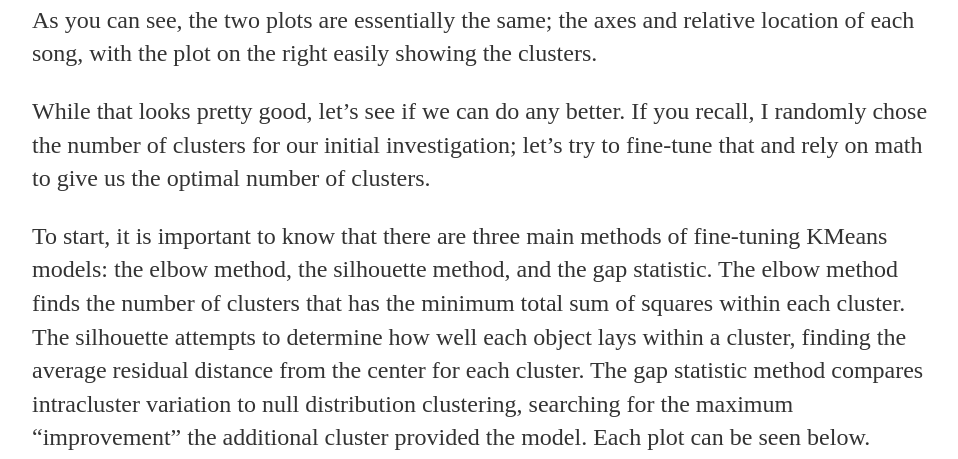
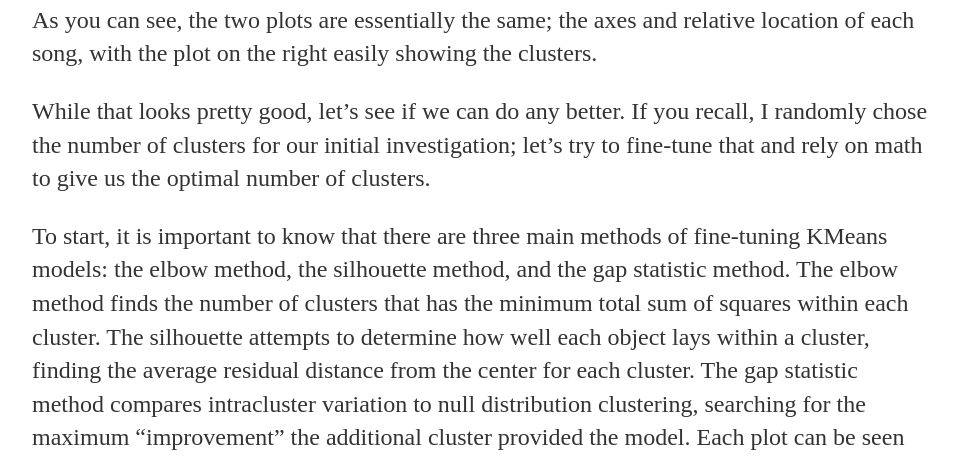
Before and after one commit to mtnartker/mtnartker.github.io, a Jekyll site: the page built from _posts/2020-08-15-spotify-api-spotifyr-intro.md, in a window 1280 px wide and 1400 px high, scrolled down 3549 px, cut to the strip 37-496 px from the top of the window. Shown: the whole strip, without its empty margins (160-1118 px from the left). Built offline with Jekyll 4.4.1, drawn with Linux system fonts in a browser that asks for light colours; some of the changed text lies outside the part shown.

Commit message:
Update 2020-08-15-spotify-api-spotifyr-intro.md

```diff
--- a/_posts/2020-08-15-spotify-api-spotifyr-intro.md
+++ b/_posts/2020-08-15-spotify-api-spotifyr-intro.md
@@ -28,11 +28,11 @@
 
 While that looks pretty good, let’s see if we can do any better. If you recall, I randomly chose the number of clusters for our initial investigation; let’s try to fine-tune that and rely on math to give us the optimal number of clusters.
 
-To start, it is important to know that there are three main methods of fine-tuning KMeans models: the elbow method, the silhouette method, and the gap statistic. The elbow method finds the number of clusters that has the minimum total sum of squares within each cluster. The silhouette attempts to determine how well each object lays within a cluster, finding the average residual distance from the center for each cluster. The gap statistic method compares intracluster variation to null distribution clustering, searching for the maximum “improvement” the additional cluster provided the model. Each plot can be seen below.
+To start, it is important to know that there are three main methods of fine-tuning KMeans models: the elbow method, the silhouette method, and the gap statistic method. The elbow method finds the number of clusters that has the minimum total sum of squares within each cluster. The silhouette attempts to determine how well each object lays within a cluster, finding the average residual distance from the center for each cluster. The gap statistic method compares intracluster variation to null distribution clustering, searching for the maximum “improvement” the additional cluster provided the model. Each plot can be seen below.
 
 <img src="https://user-images.githubusercontent.com/37127146/90986944-e3cb8180-e554-11ea-80b3-bfee0db96e3c.png" alt="Tuning Plots" width="1000"/>
 
-According to our plot, the elbow method continuously decreases, meaning it suggests more clusters than less. The silhouette method has its maximum value at five clusters. The gap statistic method, on the other hand, suggests that just one cluster is optimal, suggesting that the distribution is no better than a null distribution. Because the silhouette method suggests five clusters and the elbow method supports it as a good selection, we will continue with five centers in our method.
+According to our plot, the elbow method continuously decreases, meaning it suggests more clusters than less. The silhouette method has its maximum value at five clusters. The gap statistic method, on the other hand, tells us that just one cluster is optimal, suggesting that the distribution is no better than a null distribution. Because the silhouette method suggests five clusters and the elbow method supports it as a good selection, we will continue with five centers in our method.
 
 After rerunning the model, we get a new plot with new clusters:
 
```
